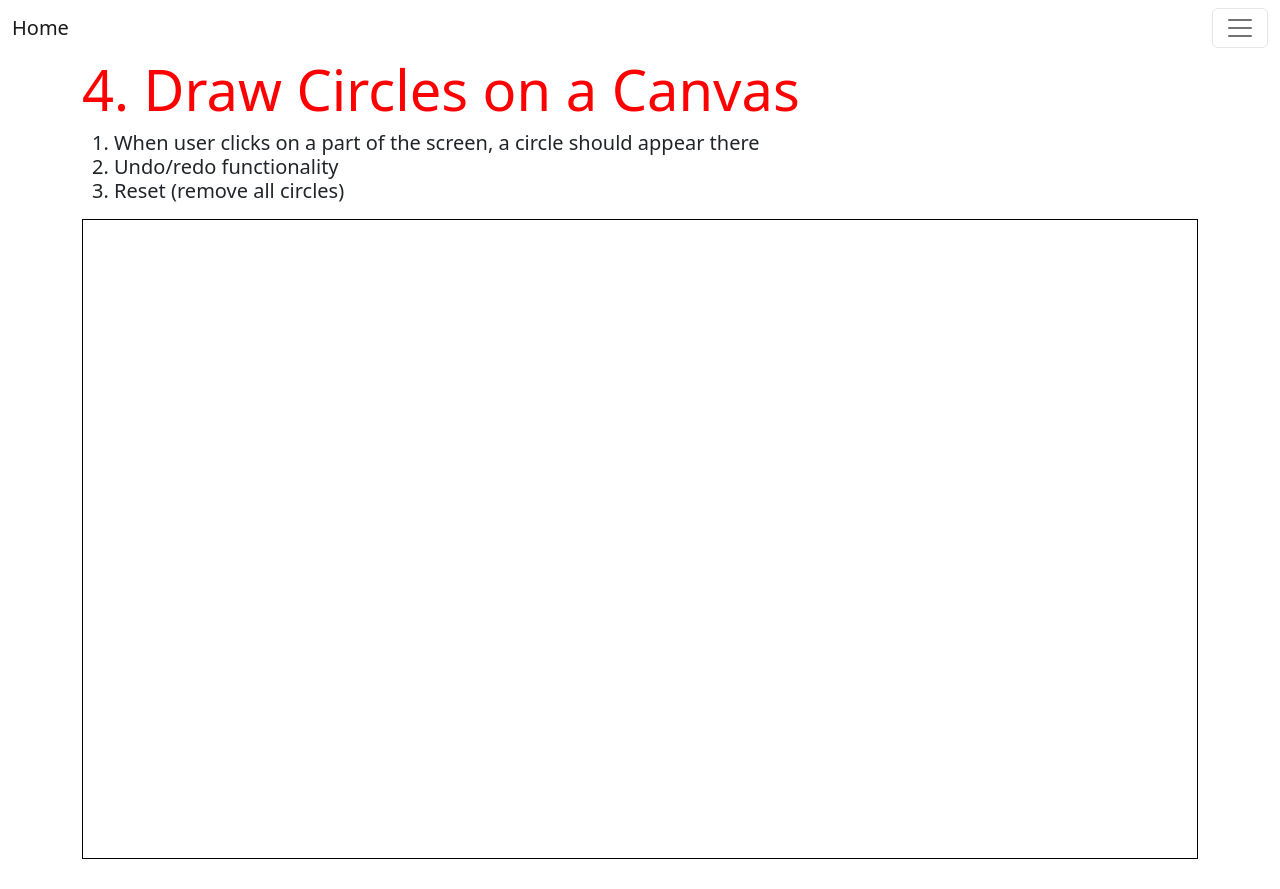
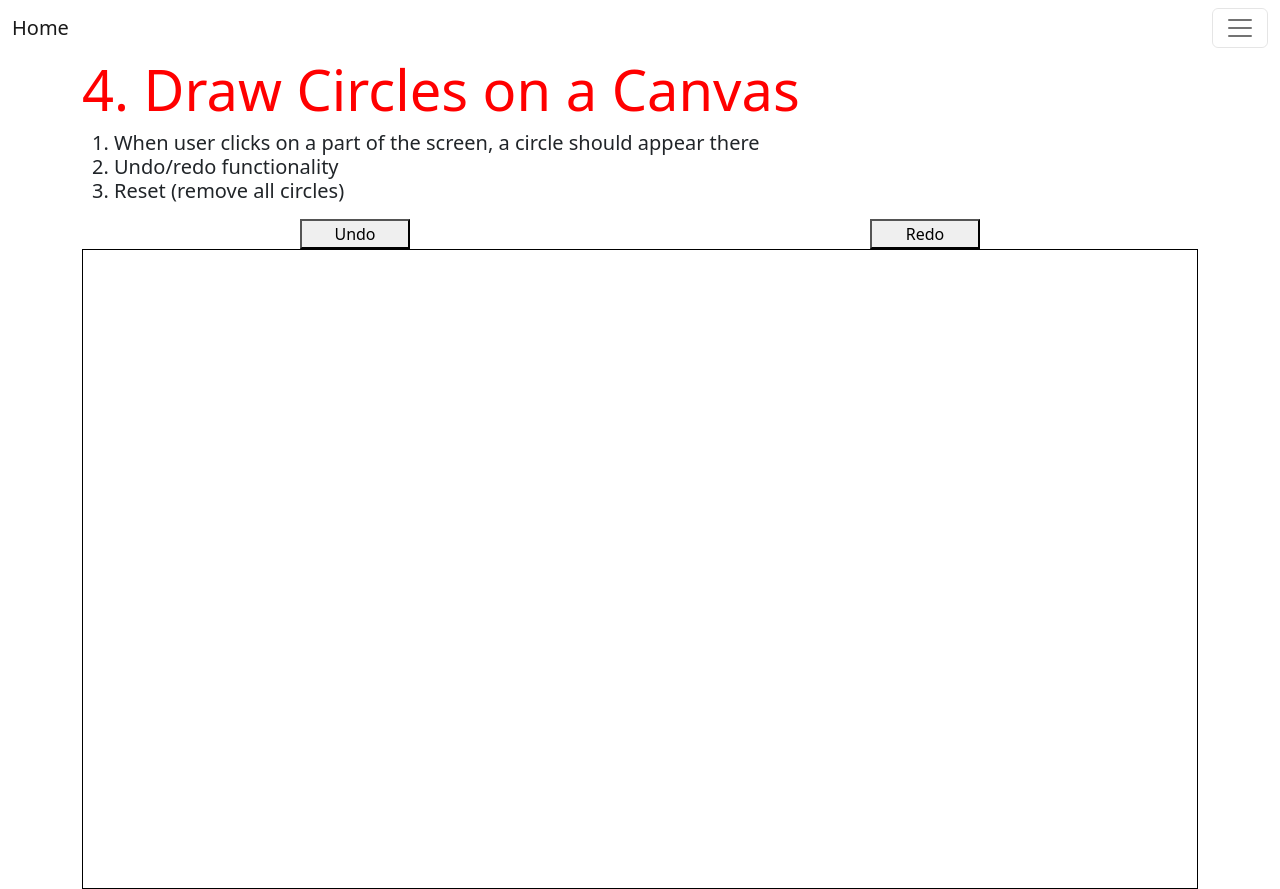
Before and after one commit to hhk998402/react-primer, a React app: page /circleCanvas in a window 1280 px wide. Before the commit the page ends 859 px from the top, so only its background shows below. Built offline with nearby package versions, Linux system fonts and the light colour scheme.

Commit message:
Add undo/redo functionality

```diff
--- a/src/StateManagement/CircleCanvas.js
+++ b/src/StateManagement/CircleCanvas.js
@@ -2,6 +2,7 @@ import React, { useState } from "react";
 
 const CircleCanvas = () => {
     const [points, setPoints] = useState([]);
+    const [pointsUndone, setPointsUndone] = useState([]);
 
     const addCircle = (e) => {
         setPoints([
@@ -11,7 +12,25 @@ const CircleCanvas = () => {
                 y: e.clientY
             }
         ]);
-        console.log(points);
+        setPointsUndone([]);
+    };
+
+    const handleRedo = () => {
+        let oldPointsUndone = [...pointsUndone];
+        let redoPoint = oldPointsUndone.pop();
+        if(redoPoint){
+            setPoints([...points, redoPoint]);
+            setPointsUndone(oldPointsUndone);
+        }
+    };
+
+    const handleUndo = () => {
+        let oldPoints = [...points];
+        let undoPoint = oldPoints.pop();
+        console.log("Undo Point", undoPoint);
+        setPoints(oldPoints);
+        setPointsUndone([...pointsUndone, undoPoint]);
+        console.log(pointsUndone);
     };
 
     return(
@@ -24,11 +43,19 @@ const CircleCanvas = () => {
                     <li>Reset (remove all circles)</li>
                 </ol>
             </h6>
+            <div className="row">
+                <div className="col-md-6 center-block text-center">
+                    <button onClick={handleUndo} style={{minHeight:'20px', minWidth: '20%'}}>Undo</button>
+                </div>
+                <div className="col-md-6 center-block text-center">
+                    <button onClick={handleRedo} style={{minHeight:'20px', minWidth: '20%'}}>Redo</button>
+                </div>
+            </div>
             <div className="canvas" style={{height:"80vh", width:"100%", border: '1px solid black'}} onClick={addCircle}>
                 {
                     points.map((point, idx) => {
                         return (
-                            <div className="circle"
+                            <div className="circle text-center"
                                 style={{
                                     height: '30px',
                                     width: '30px',
@@ -39,7 +66,8 @@ const CircleCanvas = () => {
                                     left: point.x + 'px',
                                     top: point.y + 'px'
                                 }}
-                            />
+                            > {idx}
+                            </div>
                         )
                     })
                 }
```
